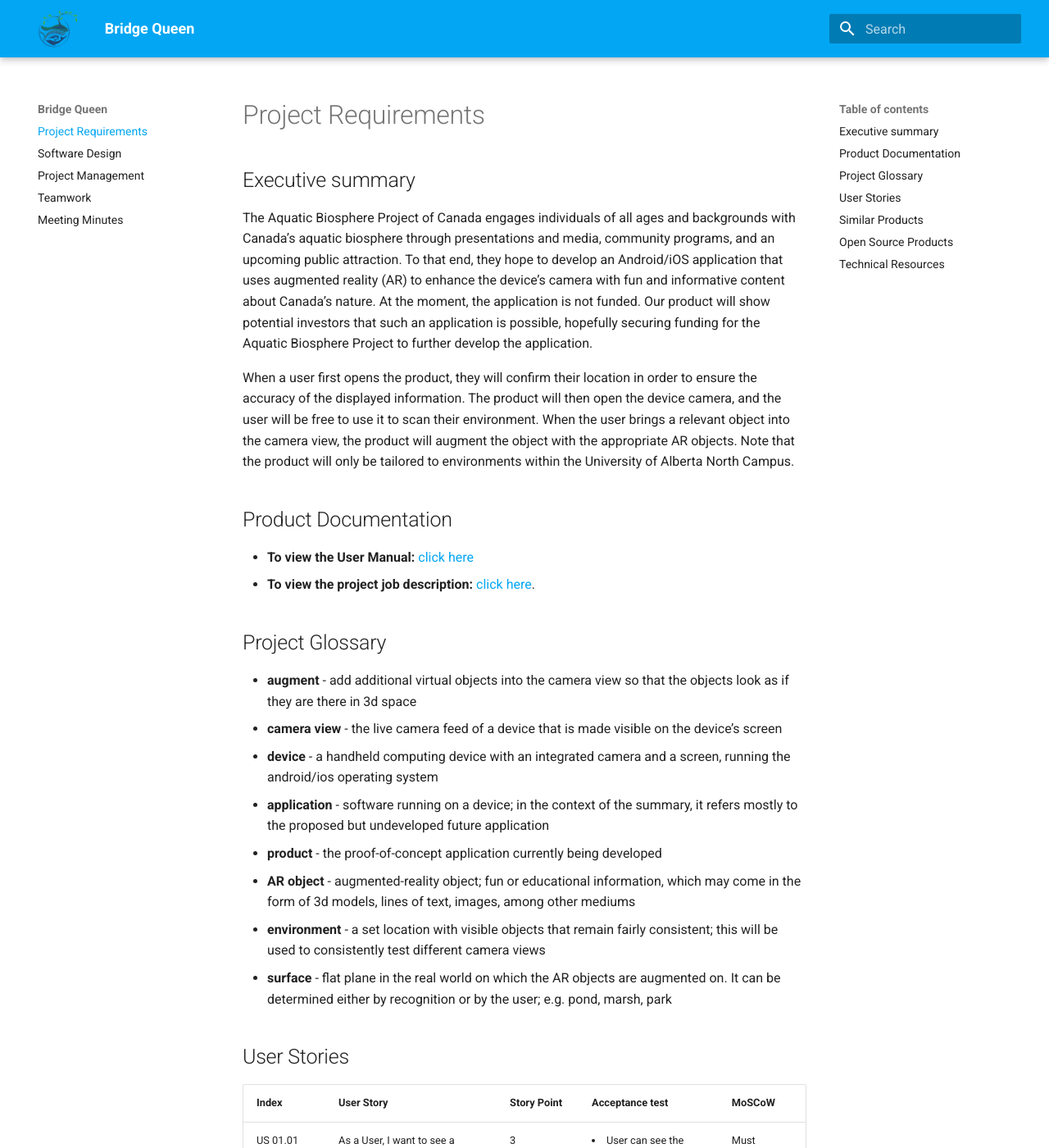
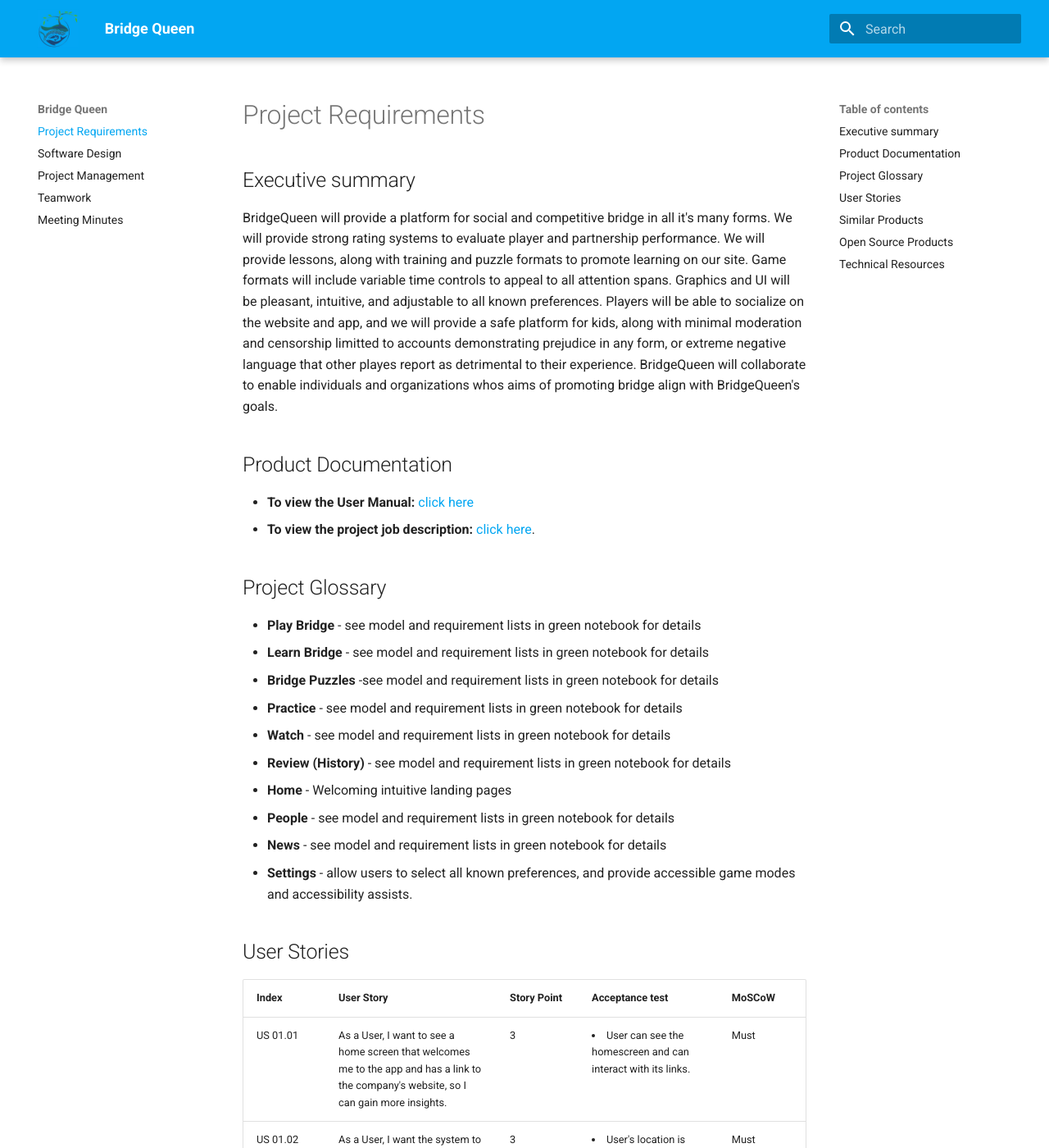
Before and after one commit to BridgeQueen/Bridge, an MkDocs documentation site: the page built from docs/index.md, in a window 1280 px wide and 1400 px high. Shown: the whole window at 82% size. Built offline with MkDocs 1.6.1 and Material for MkDocs 9.7.7, drawn with Linux system fonts in a browser that asks for light colours.

Commit message:
exec summary and glossary sketch

```diff
--- a/docs/index.md
+++ b/docs/index.md
@@ -1,9 +1,7 @@
 # Project Requirements
 
 ## Executive summary
-The Aquatic Biosphere Project of Canada engages individuals of all ages and backgrounds with Canada’s aquatic biosphere through presentations and media, community programs, and an upcoming public attraction. To that end, they hope to develop an Android/iOS application that uses augmented reality (AR) to enhance the device’s camera with fun and informative content about Canada’s nature. At the moment, the application is not funded. Our product will show potential investors that such an application is possible, hopefully securing funding for the Aquatic Biosphere Project to further develop the application.
-
-When a user first opens the product, they will confirm their location in order to ensure the accuracy of the displayed information. The product will then open the device camera, and the user will be free to use it to scan their environment. When the user brings a relevant object into the camera view, the product will augment the object with the appropriate AR objects. Note that the product will only be tailored to environments within the University of Alberta North Campus.
+BridgeQueen will provide a platform for social and competitive bridge in all it's many forms.  We will provide strong rating systems to evaluate player and partnership performance.  We will provide lessons, along with training and puzzle formats to promote learning on our site.  Game formats will include variable time controls to appeal to all attention spans.  Graphics and UI will be pleasant, intuitive, and adjustable to all known preferences.  Players will be able to socialize on the website and app, and we will provide a safe platform for kids, along with minimal moderation and censorship limitted to accounts demonstrating prejudice in any form, or extreme negative language that other playes report as detrimental to their experience. BridgeQueen will collaborate to enable individuals and organizations whos aims of promoting bridge align with BridgeQueen's goals.
 
 ## Product Documentation
 - **To view the User Manual:** [click here](https://github.com/UAlberta-CMPUT401/ar-biosphere/blob/main/User%20Manual.pdf)
@@ -11,14 +9,16 @@ When a user first opens the product, they will confirm their location in order t
 
 
 ## Project Glossary
-- **augment** - add additional virtual objects into the camera view so that the objects look as if they are there in 3d space
-- **camera view** - the live camera feed of a device that is made visible on the device’s screen
-- **device** - a handheld computing device with an integrated camera and a screen, running the android/ios operating system
-- **application** - software running on a device; in the context of the summary, it refers mostly to the proposed but undeveloped future application
-- **product** - the proof-of-concept application currently being developed
-- **AR object** - augmented-reality object; fun or educational information, which may come in the form of 3d models, lines of text, images, among other mediums
-- **environment** - a set location with visible objects that remain fairly consistent; this will be used to consistently test different camera views
-- **surface** - flat plane in the real world on which the AR objects are augmented on. It can be determined either by recognition or by the user; e.g. pond, marsh, park
+- **Play Bridge** - see model and requirement lists in green notebook for details
+- **Learn Bridge** - see model and requirement lists in green notebook for details
+- **Bridge Puzzles** -see model and requirement lists in green notebook for details
+- **Practice** - see model and requirement lists in green notebook for details
+- **Watch** - see model and requirement lists in green notebook for details
+- **Review (History)** - see model and requirement lists in green notebook for details
+- **Home** - Welcoming intuitive landing pages
+- **People** - see model and requirement lists in green notebook for details
+- **News** - see model and requirement lists in green notebook for details
+- **Settings** - allow users to select all known preferences, and provide accessible game modes and accessibility assists.
 
 
 ## User Stories
@@ -28,7 +28,7 @@ When a user first opens the product, they will confirm their location in order t
 | US 01.01    | As a User, I want to see a home screen that welcomes me to the app and has a link to the company's website, so I can gain more insights. | 3           | <li> User can see the homescreen and can interact with its links. </li>                                                                                                                               | Must                      |
 | US 01.02    | As a User, I want the system to identify my location, so that I can share it with the app.                                               | 3           | <li> User's location is identified. </li>                                                                                                                                                             | Must                      |
 | US 01.04    | As a user, I want to be able to be able to alternate between land and aquatic surfaces, so that the app can make assumptions on my surroundings and optimize the AR experience.               | 3           | <li> User's toggled surface is correctly marked as the AR objects's spawn location. </li>                                                                                                            | Must                      |
-| US 01.05    | As a User, I want the app to access my camera, so that it can display Augmented objects.                                                 | 2           | <li> User's Camera is opened.</li>                                                                                                                                                                    | Must                      |
+| US 01.05    | As a User, I want the app to access my camera, so that it can display Augmented objects.                                                 | 2           | <li> User's Camera is opened.</li>                                                                                               ♠                                                                     | Must                      |
 | US 01.06    | As an admin, I want to be able to add more 3D models, to increase user engagement.                                                       | 2           | <li> New models and their info are added to the DB. </li>                                                                                                                                             | Must                      |
 | US 02.01    | As a user, I want to be able to view augmented objects on my screen, so that I can interact with them.                                   | 5           | <li> User can see appropriately placed AR objects.                                                                                                                                                    | Must                      |
 | US 02.02    | As a user, I want to be able to view a brief description about the ecosystem I’m looking at, so that I know what to expect.              | 3           | <li> User can see information about the ecosystem in a new activity. </li>                                                                                                                            | Must                    |
```
